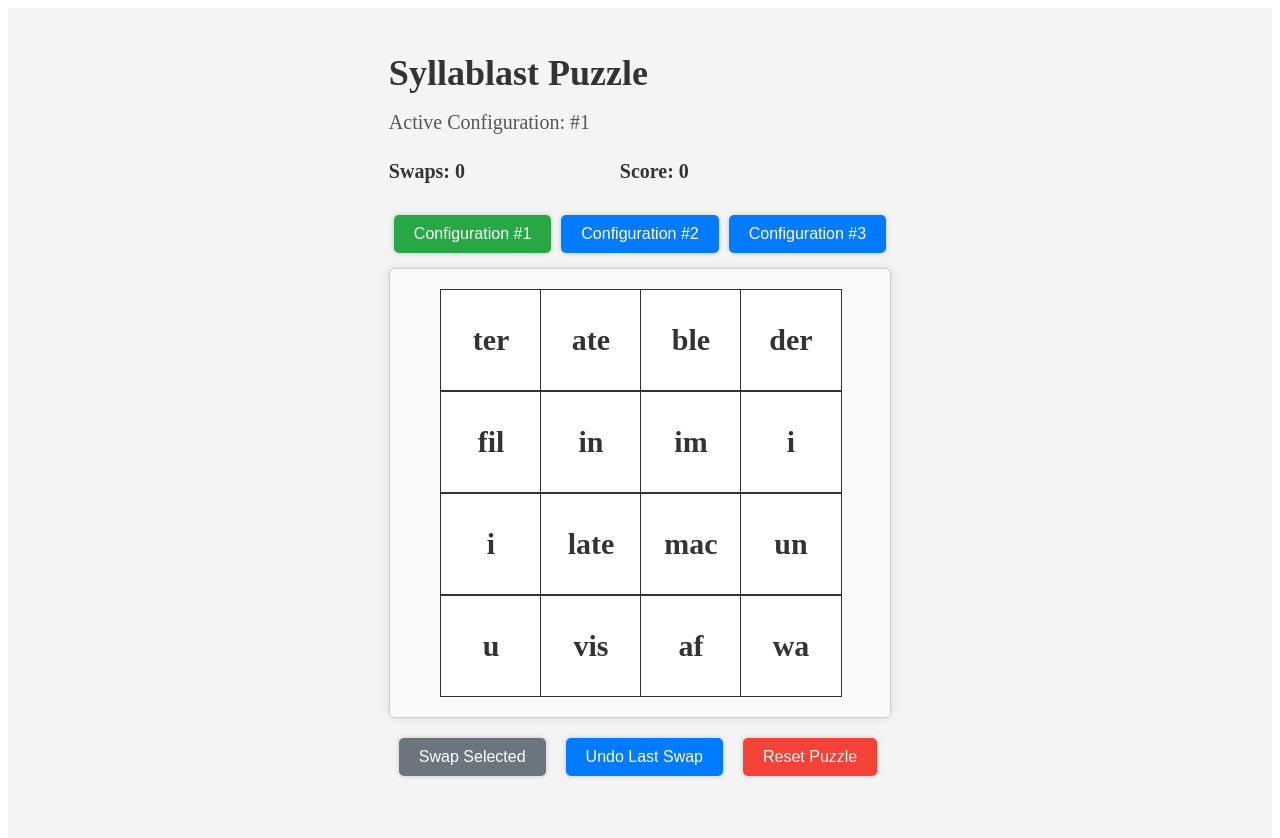
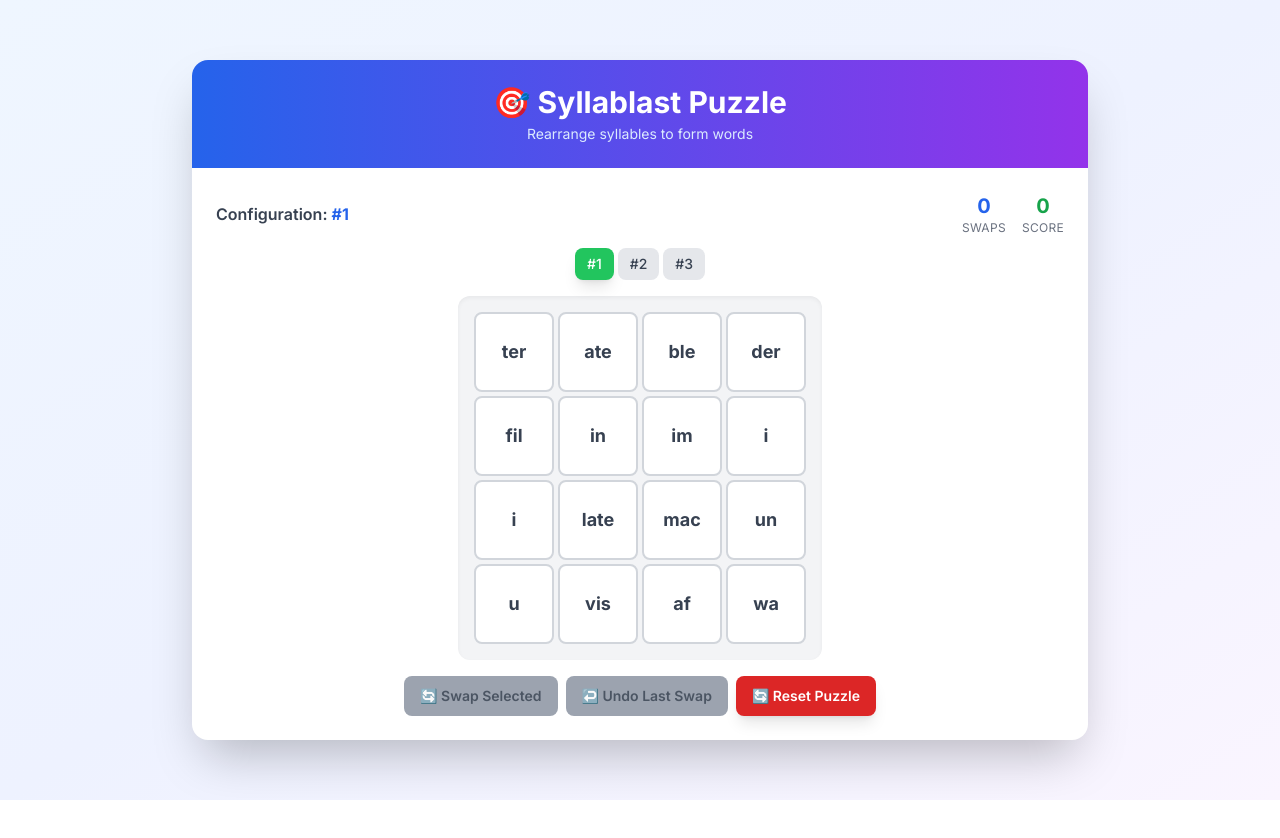
Before and after one commit to Vinayakrevankar/syllablast-game, a Next.js app: page / in a window 1280 px wide. Shown: the top 838 px of the page. After the commit the page ends 800 px from the top, so only its background shows below. Built offline with nearby package versions, Linux system fonts and the light colour scheme.

Commit message:
UI redesign

```diff
--- a/next.config.js
+++ b/next.config.js
@@ -1,8 +1,8 @@
 // next.config.js
 /** @type {import('next').NextConfig} */
 const nextConfig = {
-  basePath: "/syllablast-game",
-  output: "export",
+  basePath: process.env.NODE_ENV === 'production' ? "/syllablast-game" : "",
+  output: process.env.NODE_ENV === 'production' ? "export" : undefined,
 };
 
-  module.exports = nextConfig;
+module.exports = nextConfig;
--- a/src/app/globals.css
+++ b/src/app/globals.css
@@ -17,11 +17,122 @@
 body {
   color: var(--foreground);
   background: var(--background);
-  font-family: Arial, Helvetica, sans-serif;
+  font-family: 'Inter', -apple-system, BlinkMacSystemFont, 'Segoe UI', 'Roboto', 'Oxygen', 'Ubuntu', 'Cantarell', 'Fira Sans', 'Droid Sans', 'Helvetica Neue', sans-serif;
+  -webkit-font-smoothing: antialiased;
+  -moz-osx-font-smoothing: grayscale;
+  line-height: 1.6;
+}
+
+/* Smooth scrolling */
+html {
+  scroll-behavior: smooth;
+}
+
+/* Custom scrollbar */
+::-webkit-scrollbar {
+  width: 8px;
+}
+
+::-webkit-scrollbar-track {
+  background: #f1f1f1;
+}
+
+::-webkit-scrollbar-thumb {
+  background: #c1c1c1;
+  border-radius: 4px;
+}
+
+::-webkit-scrollbar-thumb:hover {
+  background: #a8a8a8;
+}
+
+/* Dark mode scrollbar */
+@media (prefers-color-scheme: dark) {
+  ::-webkit-scrollbar-track {
+    background: #2d2d2d;
+  }
+
+  ::-webkit-scrollbar-thumb {
+    background: #555;
+  }
+
+  ::-webkit-scrollbar-thumb:hover {
+    background: #777;
+  }
+}
+
+/* Focus styles for accessibility */
+button:focus,
+input:focus,
+select:focus,
+textarea:focus {
+  outline: 2px solid #3b82f6;
+  outline-offset: 2px;
+}
+
+/* Custom animations */
+@keyframes fadeIn {
+  from {
+    opacity: 0;
+    transform: translateY(10px);
+  }
+  to {
+    opacity: 1;
+    transform: translateY(0);
+  }
+}
+
+@keyframes scaleIn {
+  from {
+    opacity: 0;
+    transform: scale(0.9);
+  }
+  to {
+    opacity: 1;
+    transform: scale(1);
+  }
+}
+
+.animate-fade-in {
+  animation: fadeIn 0.3s ease-out;
+}
+
+.animate-scale-in {
+  animation: scaleIn 0.2s ease-out;
+}
+
+/* Glass morphism effect */
+.glass {
+  background: rgba(255, 255, 255, 0.1);
+  backdrop-filter: blur(10px);
+  border: 1px solid rgba(255, 255, 255, 0.2);
+}
+
+.dark .glass {
+  background: rgba(0, 0, 0, 0.1);
+  border: 1px solid rgba(255, 255, 255, 0.1);
 }
 
 @layer utilities {
   .text-balance {
     text-wrap: balance;
   }
+
+  /* Custom gradient text */
+  .gradient-text {
+    background: linear-gradient(135deg, #667eea 0%, #764ba2 100%);
+    -webkit-background-clip: text;
+    -webkit-text-fill-color: transparent;
+    background-clip: text;
+  }
+
+  /* Improved button hover effects */
+  .btn-hover {
+    transition: all 0.2s ease-in-out;
+  }
+
+  .btn-hover:hover {
+    transform: translateY(-2px);
+    box-shadow: 0 10px 25px rgba(0, 0, 0, 0.15);
+  }
 }
--- a/src/app/layout.tsx
+++ b/src/app/layout.tsx
@@ -1,6 +1,35 @@
-export const metadata = {
-  title: 'Syllablast',
-  description: 'Syllablast is a word puzzle game where you need to rearrange syllables to form words.',
+import type { Metadata } from 'next'
+import './globals.css'
+
+export const metadata: Metadata = {
+  title: 'Syllablast - Word Puzzle Game',
+  description: 'Syllablast is an engaging word puzzle game where you rearrange syllables to form words. Challenge your vocabulary and problem-solving skills!',
+  keywords: 'word puzzle, syllables, vocabulary, brain game, educational game',
+  authors: [{ name: 'Syllablast Team' }],
+  manifest: '/manifest.json',
+  icons: {
+    icon: '/favicon.ico',
+    apple: '/apple-touch-icon.png',
+  },
+  openGraph: {
+    title: 'Syllablast - Word Puzzle Game',
+    description: 'Rearrange syllables to form words in this engaging puzzle game',
+    type: 'website',
+    locale: 'en_US',
+  },
+  twitter: {
+    card: 'summary_large_image',
+    title: 'Syllablast - Word Puzzle Game',
+    description: 'Rearrange syllables to form words in this engaging puzzle game',
+  },
+}
+
+export const viewport = {
+  width: 'device-width',
+  initialScale: 1,
+  maximumScale: 1,
+  userScalable: false,
+  themeColor: '#3b82f6',
 }
 
 export default function RootLayout({
@@ -9,8 +38,18 @@ export default function RootLayout({
   children: React.ReactNode
 }) {
   return (
-    <html lang="en">
-      <body>{children}</body>
+    <html lang="en" className="scroll-smooth">
+      <head>
+        <link rel="preconnect" href="https://fonts.googleapis.com" />
+        <link rel="preconnect" href="https://fonts.gstatic.com" crossOrigin="anonymous" />
+        <link
+          href="https://fonts.googleapis.com/css2?family=Inter:wght@300;400;500;600;700;800&display=swap"
+          rel="stylesheet"
+        />
+      </head>
+      <body className="antialiased">
+        {children}
+      </body>
     </html>
   )
 }
--- a/src/app/page.tsx
+++ b/src/app/page.tsx
@@ -1,6 +1,6 @@
 'use client';
 
-import { useState } from 'react';
+import React, { useState } from 'react';
 import { configuration } from './puzzle';
 import { Model, Configuration } from './models';
 
@@ -43,250 +43,192 @@ export default function SyllablastGame() {
   const swapButtonEnabled = selectedSyllables.length === 2;
 
   return (
-    <div style={styles.container}>
-      <div style={styles.mainContent}>
+    <div className="min-h-screen bg-gradient-to-br from-blue-50 via-indigo-50 to-purple-50 dark:from-gray-900 dark:via-gray-800 dark:to-gray-900 flex items-center justify-center p-4">
+      <div className="w-full max-w-4xl">
+        <div className="bg-white dark:bg-gray-800 rounded-2xl shadow-2xl overflow-hidden">
+          {/* Header */}
+          <div className="bg-gradient-to-r from-blue-600 to-purple-600 text-white p-4 md:p-6">
+            <h1 className="text-2xl md:text-3xl font-bold text-center mb-1">
+              🎯 Syllablast Puzzle
+            </h1>
+            <p className="text-blue-100 text-center text-xs md:text-sm">
+              Rearrange syllables to form words
+            </p>
+          </div>
+
+          <div className="p-4 md:p-6">
             {!model.isPuzzleCompleted() && (
               <>
-            <h1 style={styles.title}>Syllablast Puzzle</h1>
-            <h2 style={styles.activeConfig}>Active Configuration: {configuration[activeConfigIndex].name}</h2>
-            <div style={styles.statsContainer}>
-              <h2 style={styles.stats}>Swaps: {model.getSwapCount()}</h2>
-              <h2 style={styles.stats}>Score: {model.getScore()}</h2>
+                {/* Game Info - More Compact */}
+                <div className="mb-4">
+                  <div className="flex flex-col md:flex-row md:items-center md:justify-between gap-2 mb-3">
+                    <div className="text-center md:text-left">
+                      <h2 className="text-sm md:text-base font-semibold text-gray-700 dark:text-gray-300">
+                        Configuration: <span className="text-blue-600 dark:text-blue-400 font-bold">{configuration[activeConfigIndex].name}</span>
+                      </h2>
+                    </div>
+                    <div className="flex justify-center md:justify-end gap-4">
+                      <div className="text-center">
+                        <div className="text-lg md:text-xl font-bold text-blue-600 dark:text-blue-400">{model.getSwapCount()}</div>
+                        <div className="text-xs text-gray-500 dark:text-gray-400 uppercase tracking-wide">Swaps</div>
+                      </div>
+                      <div className="text-center">
+                        <div className="text-lg md:text-xl font-bold text-green-600 dark:text-green-400">{model.getScore()}</div>
+                        <div className="text-xs text-gray-500 dark:text-gray-400 uppercase tracking-wide">Score</div>
+                      </div>
+                    </div>
+                  </div>
+
+                  {/* Configuration Buttons - More Compact */}
+                  <div className="flex flex-wrap justify-center gap-1 mb-4">
+                    {configuration.map((config, index) => (
+                      <button
+                        key={index}
+                        className={`px-3 py-1.5 rounded-lg font-medium transition-all duration-200 transform hover:scale-105 text-sm ${
+                          index === activeConfigIndex
+                            ? 'bg-green-500 text-white shadow-lg'
+                            : 'bg-gray-200 dark:bg-gray-700 text-gray-700 dark:text-gray-300 hover:bg-gray-300 dark:hover:bg-gray-600'
+                        }`}
+                        onClick={() => handleSwitchConfig(index)}
+                        data-testid={`config-button-${index}`}
+                      >
+                        {config.name}
+                      </button>
+                    ))}
+                  </div>
+                </div>
+
+                {/* Game Grid - More Compact */}
+                <div className="flex justify-center mb-4">
+                  <div
+                    className="grid grid-cols-4 gap-1 bg-gray-100 dark:bg-gray-700 p-3 md:p-4 rounded-xl shadow-inner"
+                    data-testid="puzzle"
+                  >
+                    {syllables.map((syllable, index) => (
+                      <div
+                        key={index}
+                        onClick={() => handleSyllableClick(syllable.row, syllable.col)}
+                        className={`
+                          w-12 h-12 md:w-16 md:h-16 lg:w-20 lg:h-20
+                          flex items-center justify-center
+                          border-2 rounded-lg cursor-pointer
+                          transition-all duration-200 transform hover:scale-105 active:scale-95
+                          font-bold text-sm md:text-base lg:text-lg
+                          touch-manipulation select-none
+                          ${selectedSyllables.some(
+                            (selectedSyllable) =>
+                              selectedSyllable.row === syllable.row && selectedSyllable.col === syllable.col
+                          )
+                            ? 'bg-yellow-400 border-yellow-500 shadow-lg scale-105'
+                            : syllable.background === '#4CAF50'
+                            ? 'bg-green-500 border-green-600 text-white shadow-md'
+                            : syllable.background === '#FF9800'
+                            ? 'bg-orange-500 border-orange-600 text-white shadow-md'
+                            : syllable.background === '#2196F3'
+                            ? 'bg-blue-500 border-blue-600 text-white shadow-md'
+                            : syllable.background === '#9C27B0'
+                            ? 'bg-purple-500 border-purple-600 text-white shadow-md'
+                            : 'bg-white dark:bg-gray-600 border-gray-300 dark:border-gray-500 text-gray-700 dark:text-gray-300'
+                          }
+                        `}
+                        data-testid={`syllable-${index}`}
+                      >
+                        {syllable.text}
+                      </div>
+                    ))}
+                  </div>
+                </div>
+
+                {/* Control Buttons - More Compact */}
+                <div className="flex flex-col sm:flex-row justify-center gap-2">
+                  <button
+                    className={`
+                      px-4 py-2 rounded-lg font-semibold transition-all duration-200 transform hover:scale-105 active:scale-95
+                      touch-manipulation select-none min-h-[40px] text-sm
+                      ${swapButtonEnabled
+                        ? 'bg-blue-600 hover:bg-blue-700 text-white shadow-lg'
+                        : 'bg-gray-400 text-gray-600 cursor-not-allowed'
+                      }
+                    `}
+                    onClick={handleSwap}
+                    disabled={!swapButtonEnabled}
+                    data-testid="swap-button"
+                  >
+                    🔄 Swap Selected
+                  </button>
+                  <button
+                    className={`
+                      px-4 py-2 rounded-lg font-semibold transition-all duration-200 transform hover:scale-105 active:scale-95
+                      touch-manipulation select-none min-h-[40px] text-sm
+                      ${model.getSwapCount() > 0
+                        ? 'bg-orange-600 hover:bg-orange-700 text-white shadow-lg'
+                        : 'bg-gray-400 text-gray-600 cursor-not-allowed'
+                      }
+                    `}
+                    onClick={handleUndo}
+                    disabled={model.getSwapCount() === 0}
+                    data-testid="undo-button"
+                  >
+                    ↩️ Undo Last Swap
+                  </button>
+                  <button
+                    className="px-4 py-2 bg-red-600 hover:bg-red-700 text-white rounded-lg font-semibold transition-all duration-200 transform hover:scale-105 active:scale-95 shadow-lg touch-manipulation select-none min-h-[40px] text-sm"
+                    onClick={handleReset}
+                    data-testid="reset-button"
+                  >
+                    🔄 Reset Puzzle
+                  </button>
                 </div>
               </>
             )}
 
-        {!model.isPuzzleCompleted() && (
-          <div style={styles.configButtons}>
+            {/* Congratulations Modal */}
+            {model.isPuzzleCompleted() && (
+              <div className="fixed inset-0 bg-black bg-opacity-50 flex items-center justify-center p-4 z-50">
+                <div className="bg-white dark:bg-gray-800 rounded-2xl p-6 max-w-md w-full text-center shadow-2xl">
+                  <div className="text-5xl mb-3">🎉</div>
+                  <h2 className="text-xl font-bold text-gray-800 dark:text-white mb-3">
+                    Congratulations!
+                  </h2>
+                  <p className="text-gray-600 dark:text-gray-300 mb-4">
+                    Puzzle completed successfully!
+                  </p>
+
+                  <div className="bg-gradient-to-r from-blue-50 to-purple-50 dark:from-gray-700 dark:to-gray-600 rounded-lg p-3 mb-4">
+                    <div className="grid grid-cols-2 gap-3">
+                      <div>
+                        <div className="text-xl font-bold text-blue-600 dark:text-blue-400">{model.getSwapCount()}</div>
+                        <div className="text-xs text-gray-500 dark:text-gray-400">Total Swaps</div>
+                      </div>
+                      <div>
+                        <div className="text-xl font-bold text-green-600 dark:text-green-400">{model.getScore()}</div>
+                        <div className="text-xs text-gray-500 dark:text-gray-400">Final Score</div>
+                      </div>
+                    </div>
+                  </div>
+
+                  <p className="text-gray-600 dark:text-gray-300 mb-4">
+                    Choose a configuration to play again:
+                  </p>
+
+                  <div className="flex flex-wrap justify-center gap-2">
                     {configuration.map((config, index) => (
                       <button
                         key={index}
-                style={{
-                  ...styles.configButton,
-                  backgroundColor: (index === activeConfigIndex) ? '#28a745' : '#007bff',
-                  cursor: 'pointer',
-                  marginBottom: '5px',
-                }}
+                        className="px-3 py-2 bg-blue-600 hover:bg-blue-700 text-white rounded-lg font-medium transition-all duration-200 transform hover:scale-105 text-sm"
                         onClick={() => handleSwitchConfig(index)}
                         data-testid={`config-button-${index}`}
                       >
-                Configuration {config.name}
-              </button>
-            ))}
-          </div>
-        )}
-
-        <div
-          style={{
-            ...styles.gridContainer,
-            backgroundColor: model.isPuzzleCompleted() ? '#f0f0f0' : '#f9f9f9',
-          }}
-          data-testid="puzzle"
-        >
-          {model.isPuzzleCompleted() ? (
-            <div style={styles.congratulationsMessage}>
-              <h2>🎉 Congratulations 🎉</h2>
-              <p>Puzzle Completed!</p>
-              <p>Number of Swaps: {model.getSwapCount()}</p>
-              <p>Score: {model.getScore()}</p>
-              <p>Would you like to play again? Please select a configuration to continue.</p>
-
-              <div style={styles.configButtons}>
-                {configuration.map((config, index) => (
-                  <button
-                    key={index}
-                    style={{
-                      ...styles.configButton,
-                      backgroundColor: '#007bff',
-                      cursor: 'pointer',
-                      marginBottom: '5px',
-                    }}
-                    onClick={() => handleSwitchConfig(index)}
-                    data-testid={`config-button-${index}`}
-                  >
-                    Configuration {config.name}
+                        {config.name}
                       </button>
                     ))}
                   </div>
                 </div>
-          ) : (
-            <>
-              {syllables.map((syllable, index) => (
-                <div
-                  key={index}
-                  onClick={() => handleSyllableClick(syllable.row, syllable.col)}
-                  style={{
-                    ...styles.syllableCell,
-                    backgroundColor: selectedSyllables.some(
-                      (selectedSyllable) =>
-                        selectedSyllable.row === syllable.row && selectedSyllable.col === syllable.col
-                    )
-                      ? 'yellow'
-                      : syllable.background,
-                  }}
-                  data-testid={`syllable-${index}`}
-                >
-                  <span style={{
-                    fontWeight: 'bold',
-                    fontSize: '30px',
-                    color: model.isSyllableCorrect(syllable) ? 'white' : '#333',
-                  }}>
-                    {syllable.text}
-                  </span>
-                </div>
-              ))}
-            </>
-          )}
-        </div>
-
-        {!model.isPuzzleCompleted() && (
-          <div style={styles.controlButtons}>
-            <button
-              style={{
-                ...styles.actionButton,
-                backgroundColor: swapButtonEnabled ? '#007bff' : '#6c757d',
-                cursor: swapButtonEnabled ? 'pointer' : 'not-allowed',
-              }}
-              onClick={handleSwap}
-              disabled={!swapButtonEnabled}
-              data-testid="swap-button"
-            >
-              Swap Selected
-            </button>
-            <button
-              style={styles.actionButton}
-              onClick={handleUndo}
-              disabled={model.getSwapCount() === 0}
-              data-testid="undo-button"
-            >
-              Undo Last Swap
-            </button>
-            <button
-              style={styles.actionButtonReset}
-              onClick={handleReset}
-              data-testid="reset-button"
-            >
-              Reset Puzzle
-            </button>
               </div>
             )}
           </div>
         </div>
+      </div>
+    </div>
   );
 }
-
-const styles = {
-  container: {
-    display: 'flex',
-    flexDirection: 'column' as 'column',
-    justifyContent: 'center',
-    alignItems: 'center',
-    minHeight: '100vh',
-    backgroundColor: '#f4f4f4',
-    padding: '20px',
-  },
-  mainContent: {
-    flexGrow: 1,
-  },
-  title: {
-    fontSize: '36px',
-    fontWeight: 'bold' as 'bold',
-    color: '#333',
-    marginBottom: '10px',
-  },
-  activeConfig: {
-    fontSize: '20px',
-    fontWeight: 'normal' as 'normal',
-    color: '#555',
-    marginBottom: '10px',
-  },
-  statsContainer: {
-    display: 'flex',
-    justifyContent: 'space-between',
-    width: '300px',
-    marginBottom: '10px',
-  },
-  stats: {
-    fontSize: '20px',
-    color: '#333',
-  },
-  gridContainer: {
-    display: 'grid',
-    gridTemplateColumns: 'repeat(4, 100px)',
-    gridGap: '0px',
-    justifyContent: 'center',
-    padding: '20px',
-    borderRadius: '5px',
-    boxShadow: '0px 0px 10px rgba(0,0,0,0.1)',
-    border: '1px solid #ccc',
-  },
-  syllableCell: {
-    width: '100px',
-    height: '100px',
-    display: 'flex',
-    justifyContent: 'center',
-    alignItems: 'center',
-    fontSize: '20px',
-    border: '1px solid #333',
-    color: '#333',
-    cursor: 'pointer',
-    transition: 'background-color 0.3s ease',
-  },
-  congratulationsMessage: {
-    position: 'fixed' as 'fixed',
-    top: 0,
-    left: 0,
-    right: 0,
-    bottom: 0,
-    display: 'flex',
-    flexDirection: 'column' as 'column',
-    justifyContent: 'center',
-    alignItems: 'center',
-    color: '#333',
-    backgroundColor: 'rgba(255, 255, 255, 0.9)',
-    padding: '20px',
-    fontSize: '24px',
-    zIndex: 1000,
-  },
-  configButtons: {
-    marginBottom: '10px',
-  },
-  configButton: {
-    padding: '10px 20px',
-    margin: '5px',
-    color: 'white',
-    border: 'none',
-    borderRadius: '5px',
-    cursor: 'pointer',
-    fontSize: '16px',
-    boxShadow: '0px 0px 5px rgba(0, 0, 0, 0.2)',
-    transition: 'background-color 0.3s ease',
-  },
-  controlButtons: {
-    marginTop: '10px',
-  },
-  actionButton: {
-    padding: '10px 20px',
-    margin: '10px',
-    backgroundColor: '#007bff',
-    color: 'white',
-    border: 'none',
-    borderRadius: '5px',
-    cursor: 'pointer',
-    fontSize: '16px',
-    boxShadow: '0px 0px 5px rgba(0, 0, 0, 0.2)',
-    transition: 'background-color 0.3s ease',
-  },
-  actionButtonReset: {
-    padding: '10px 20px',
-    margin: '10px',
-    backgroundColor: '#F44336',
-    color: 'white',
-    border: 'none',
-    borderRadius: '5px',
-    cursor: 'pointer',
-    fontSize: '16px',
-    boxShadow: '0px 0px 5px rgba(0, 0, 0, 0.2)',
-    transition: 'background-color 0.3s ease',
-  },
-};
```
Also changed, not shown: public/manifest.json (added), 1 other file (tests, documents, lock files or other folders). Lines whose indentation alone changed are shown as unchanged.
